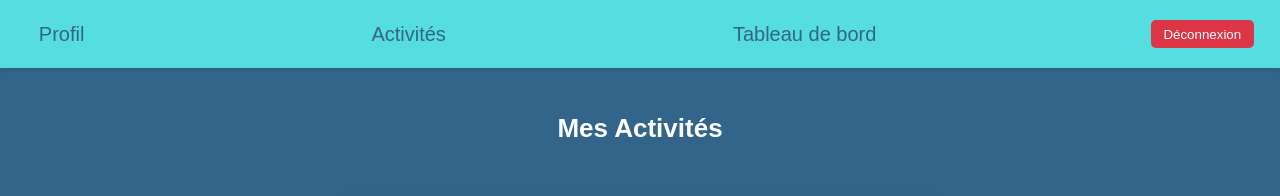
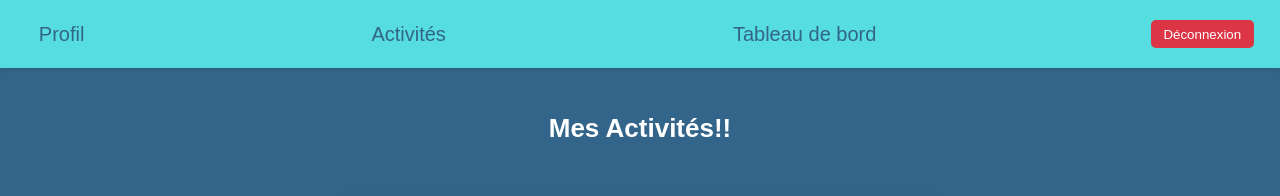
Before and after one commit to Guillotbertrand95/tempfront, a React (Vite) app: page /activity in a window 1280 px wide. Shown: the top 196 px of the page. Built offline with nearby package versions, Linux system fonts and the light colour scheme; no server answers; sample sign-in values are in the browser's storage; a web font is replaced by a local one.

Commit message:
dernier commit

```diff
--- a/src/pages/Activity.jsx
+++ b/src/pages/Activity.jsx
@@ -3,7 +3,7 @@ import "../styles/Activity.scss";
 export default function ActivityPage() {
 	return (
 		<div className="activity-page">
-			<h1>Mes Activités</h1>
+			<h1>Mes Activités!!</h1>
 			<ActivityManager />
 		</div>
 	);
```
